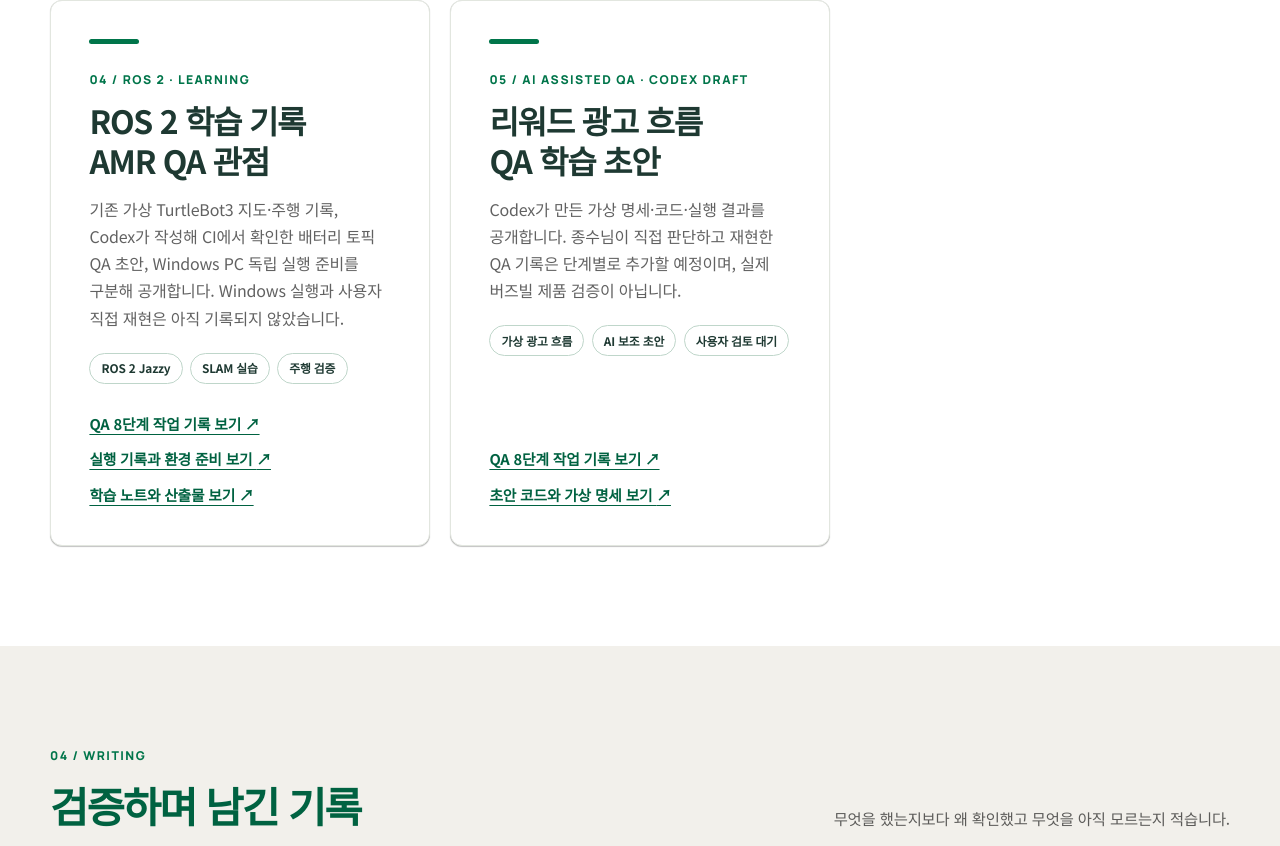
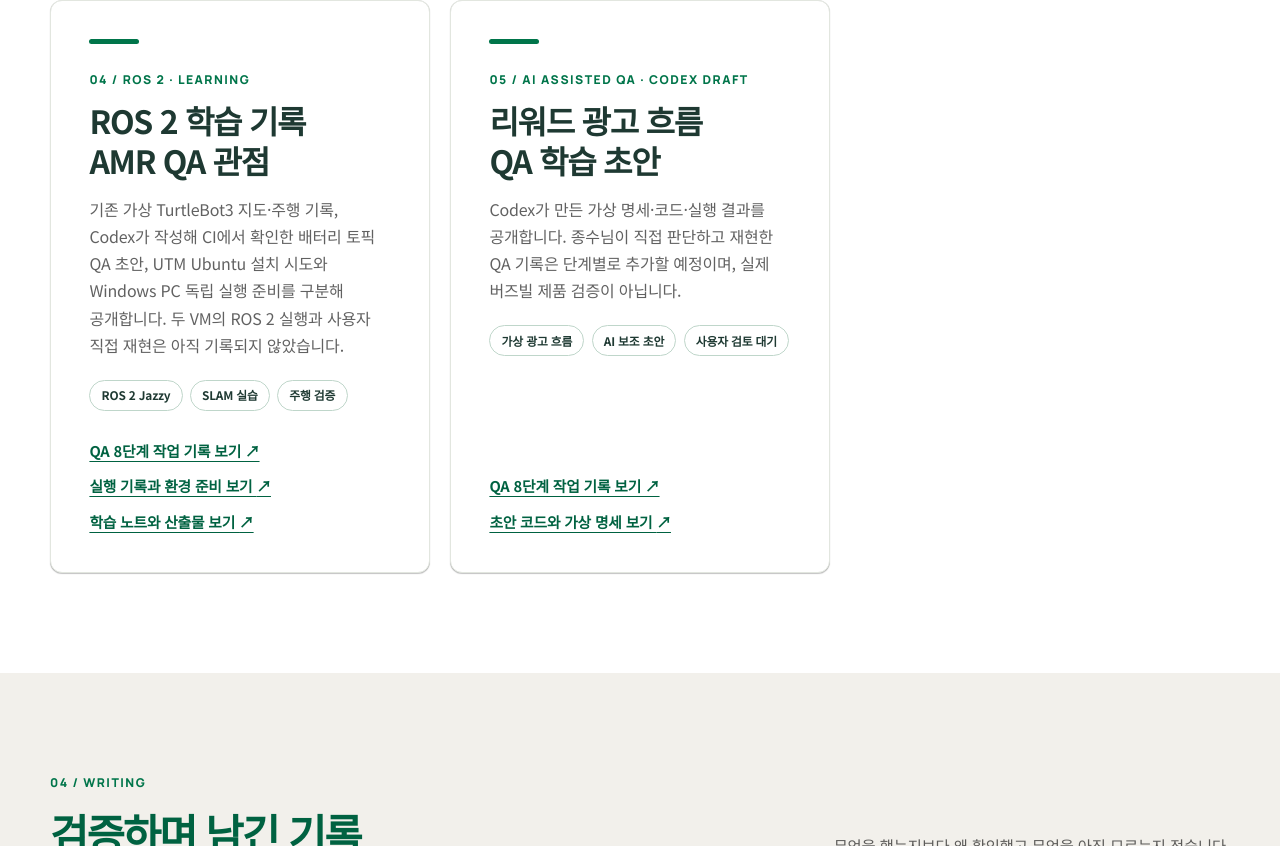
Before and after one commit to ParsleyOnLibra/ParsleyOnLibra, a plain HTML site: page docs/index.html in a window 1280 px wide. Shown: the part 2741-3587 px from the top of the page. Drawn offline with Linux system fonts and the light colour scheme.

Commit message:
Document UTM installation progress and unverified runtime

```diff
--- a/docs/index.html
+++ b/docs/index.html
@@ -121,7 +121,7 @@
         <article class="project-card">
           <span class="meta">04 / ROS 2 · LEARNING</span>
           <h3>ROS 2 학습 기록<br>AMR QA 관점</h3>
-          <p>기존 가상 TurtleBot3 지도·주행 기록, Codex가 작성해 CI에서 확인한 배터리 토픽 QA 초안, Windows PC 독립 실행 준비를 구분해 공개합니다. Windows 실행과 사용자 직접 재현은 아직 기록되지 않았습니다.</p>
+          <p>기존 가상 TurtleBot3 지도·주행 기록, Codex가 작성해 CI에서 확인한 배터리 토픽 QA 초안, UTM Ubuntu 설치 시도와 Windows PC 독립 실행 준비를 구분해 공개합니다. 두 VM의 ROS 2 실행과 사용자 직접 재현은 아직 기록되지 않았습니다.</p>
           <ul class="tags" aria-label="학습 주제"><li>ROS 2 Jazzy</li><li>SLAM 실습</li><li>주행 검증</li></ul>
           <a class="text-link" href="qa/ros2-learning.html">QA 8단계 작업 기록 보기 <span aria-hidden="true">↗</span></a>
           <a class="text-link" href="projects/ros2-learning/">실행 기록과 환경 준비 보기 <span aria-hidden="true">↗</span></a>
```
